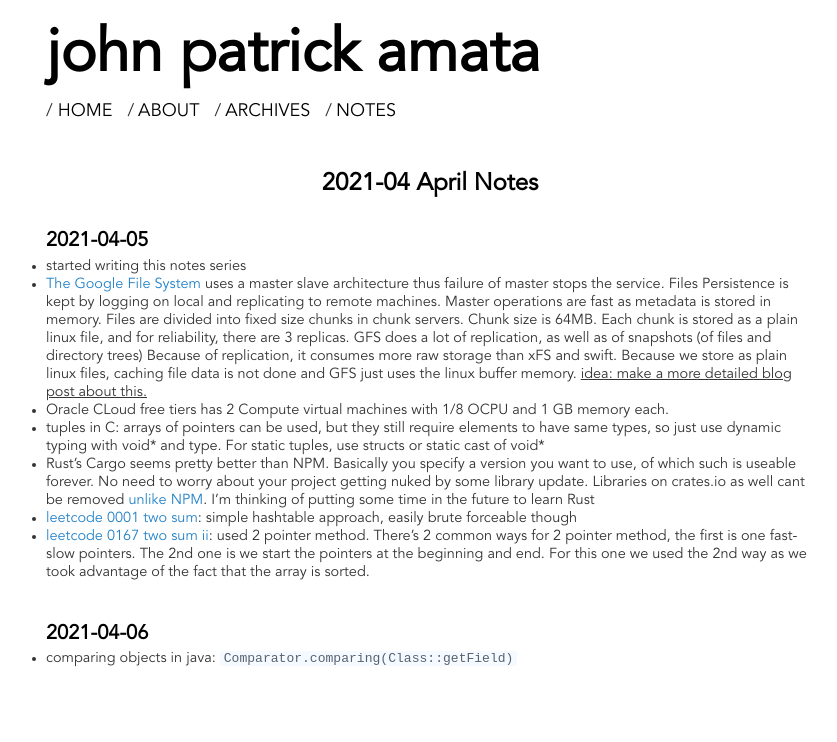
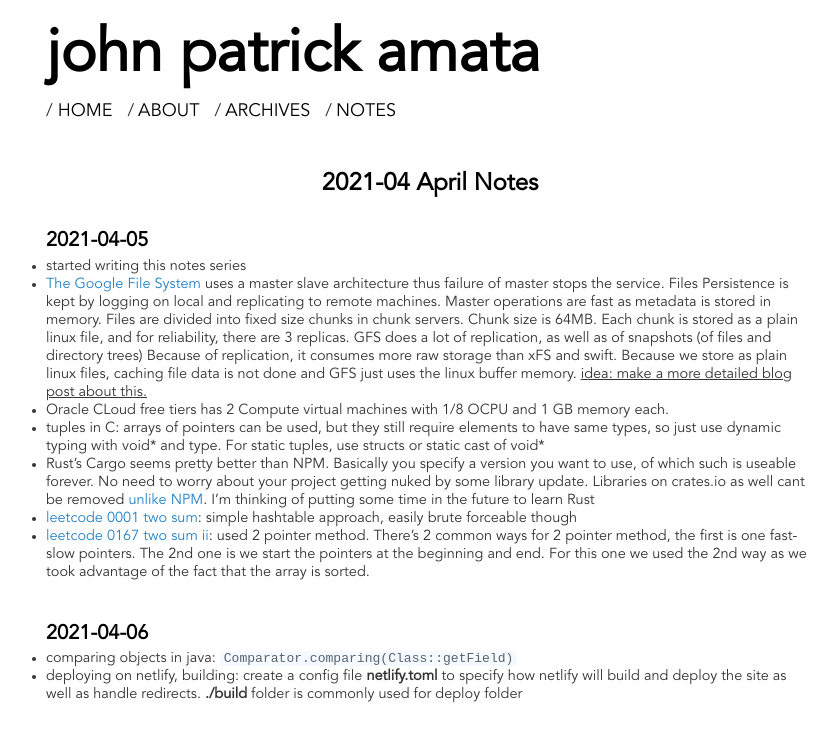
Before and after one commit to jpamata/jpamata.github.io, a Jekyll site: the page built from notes/2021/04.md, in a window 1280 px wide. Shown: the top 742 px of the page, without its empty margins (210-1047 px from the left). Built offline with Jekyll 4.4.1, drawn with Linux system fonts in a browser that asks for light colours.

Commit message:
Update 04.md

```diff
--- a/notes/2021/04.md
+++ b/notes/2021/04.md
@@ -20,3 +20,4 @@ title: April 2021
 ## 2021-04-06
 
 - comparing objects in java: <code>Comparator.comparing(Class::getField)</code>
+- deploying on netlify, building: create a config file **netlify.toml** to specify how netlify will build and deploy the site as well as handle redirects. **./build** folder is commonly used for deploy folder
```
